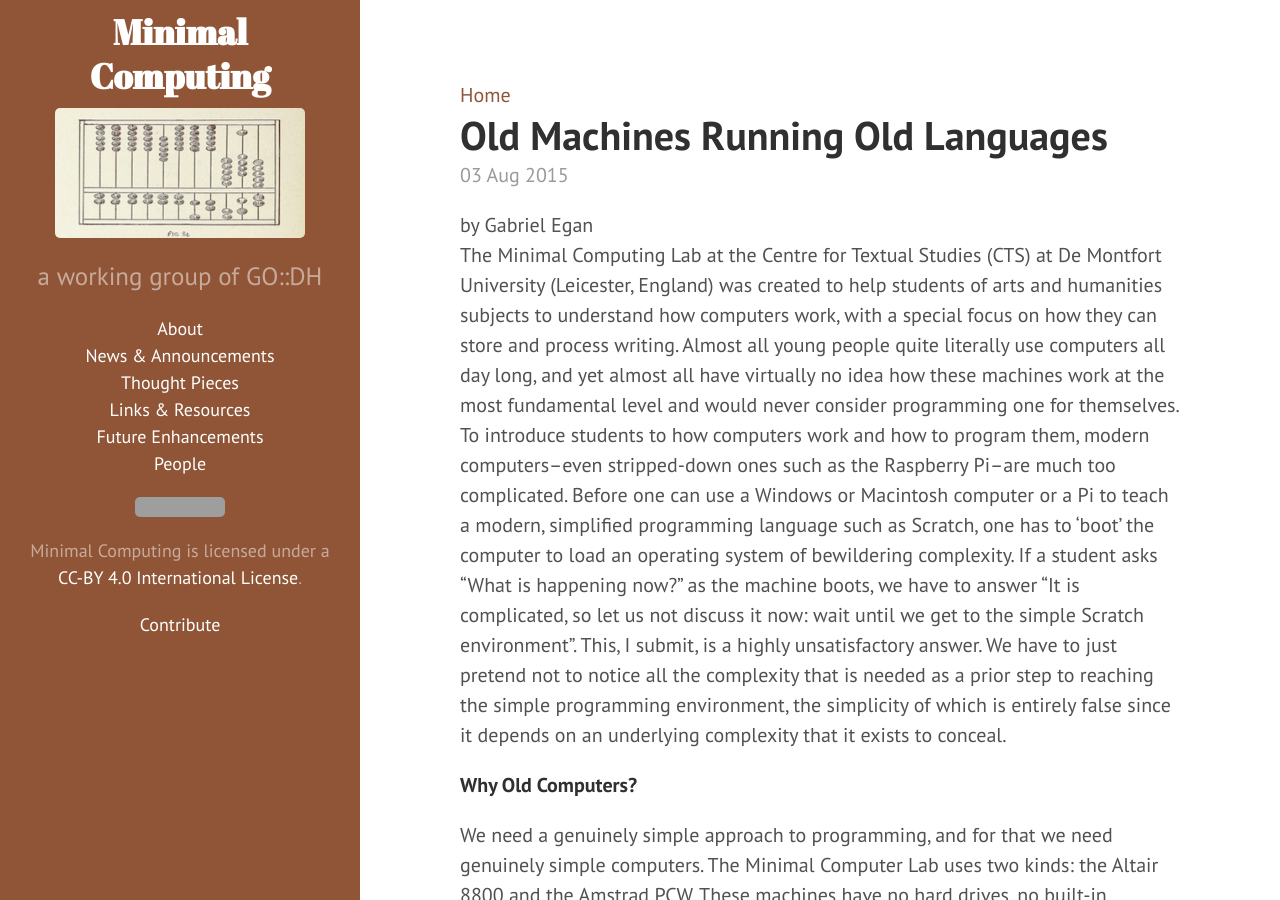
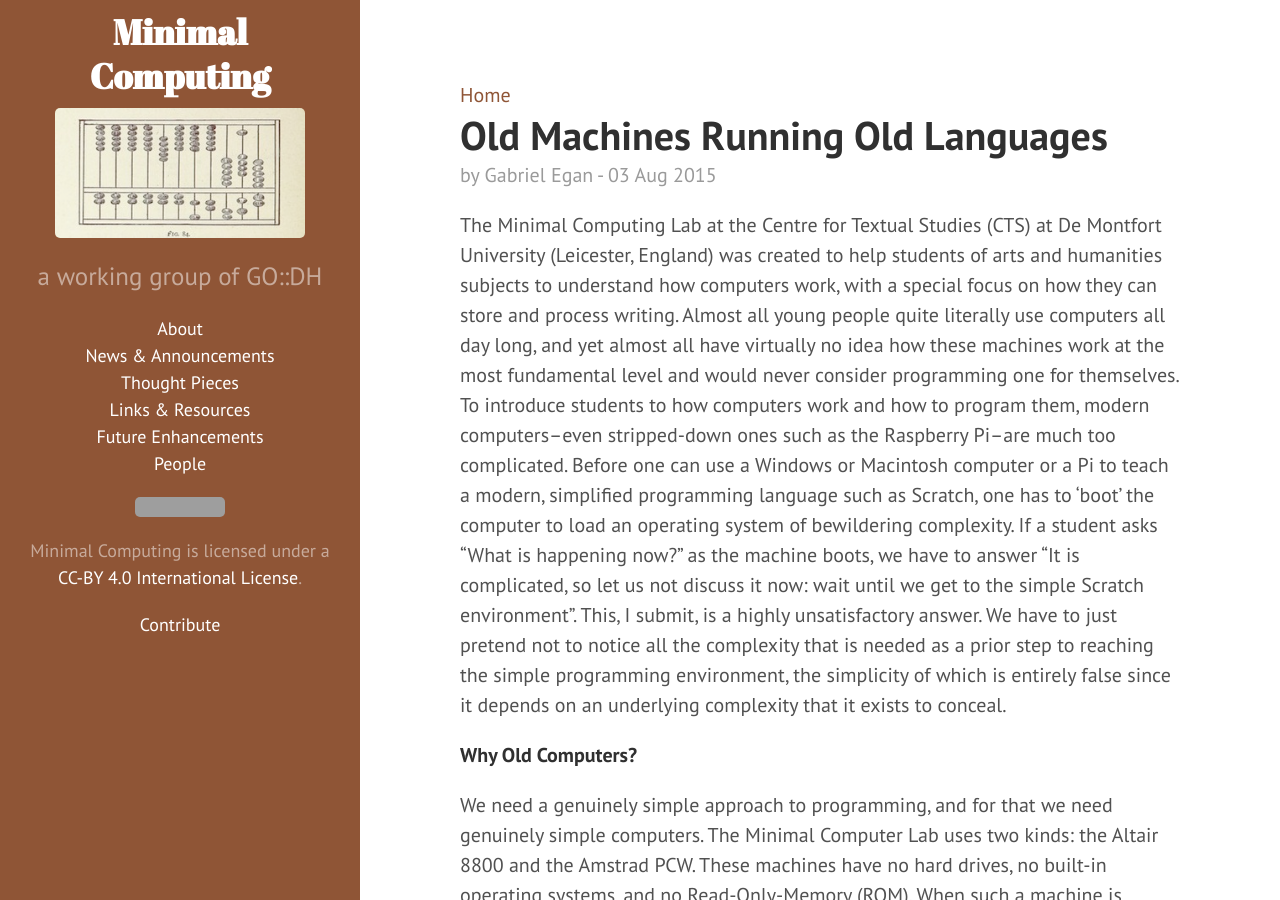
Before and after one commit to go-dh/mincomp, a Jekyll site: the page built from _posts/2015-08-03-old-machines.markdown, in a window 1280 px wide and 900 px high. Built offline with Jekyll 4.4.1, drawn with Linux system fonts in a browser that asks for light colours; grey boxes are pictures that could not be loaded.

Commit message:
added author template for posts

```diff
--- a/_layouts/post.html
+++ b/_layouts/post.html
@@ -4,8 +4,8 @@ layout: default
 <a href="{{ site.baseurl }}/">Home</a>
 <div class="post">
   <h1 class="post-title">{{ page.title }}</h1>
-  <span class="post-date">{{ page.date | date_to_string }}</span>
-  <span class="post-author"> by {{ page.author }}</span>
+  <span class="post-date">by {{ page.author }} - {{ page.date | date_to_string }}</span>
+
   {{ content }}
 </div>
 
--- a/_posts/2015-08-03-old-machines.markdown
+++ b/_posts/2015-08-03-old-machines.markdown
@@ -3,7 +3,7 @@ layout: post
 title:  "Old Machines Running Old Languages"
 date:   2015-08-03 04:00:00
 category: thoughts
-author: Gabriel Egan
+author: "Gabriel Egan"
 ---
 
 The Minimal Computing Lab at the Centre for Textual Studies (CTS) at De Montfort University (Leicester, England) was created to help students of arts and humanities subjects to understand how computers work, with a special focus on how they can store and process writing. Almost all young people quite literally use computers all day long, and yet almost all have virtually no idea how these machines work at the most fundamental level and would never consider programming one for themselves. To introduce students to how computers work and how to program them, modern computers--even stripped-down ones such as the Raspberry Pi--are much too complicated. Before one can use a Windows or Macintosh computer or a Pi to teach a modern, simplified programming language such as Scratch, one has to 'boot' the computer to load an operating system of bewildering complexity. If a student asks "What is happening now?" as the machine boots, we have to answer "It is complicated, so let us not discuss it now: wait until we get to the simple Scratch environment". This, I submit, is a highly unsatisfactory answer. We have to just pretend not to notice all the complexity that is needed as a prior step to reaching the simple programming environment, the simplicity of which is entirely false since it depends on an underlying complexity that it exists to conceal.
```
